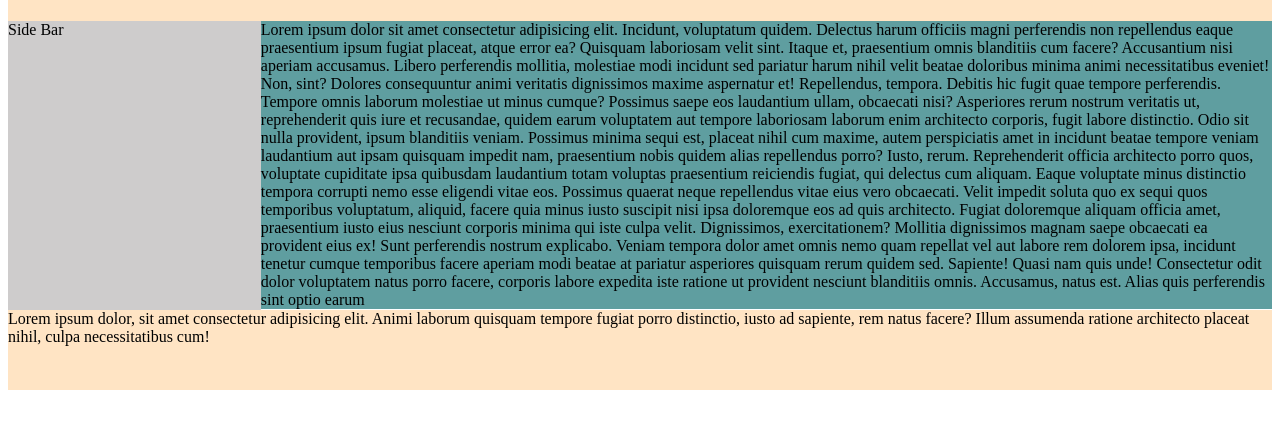
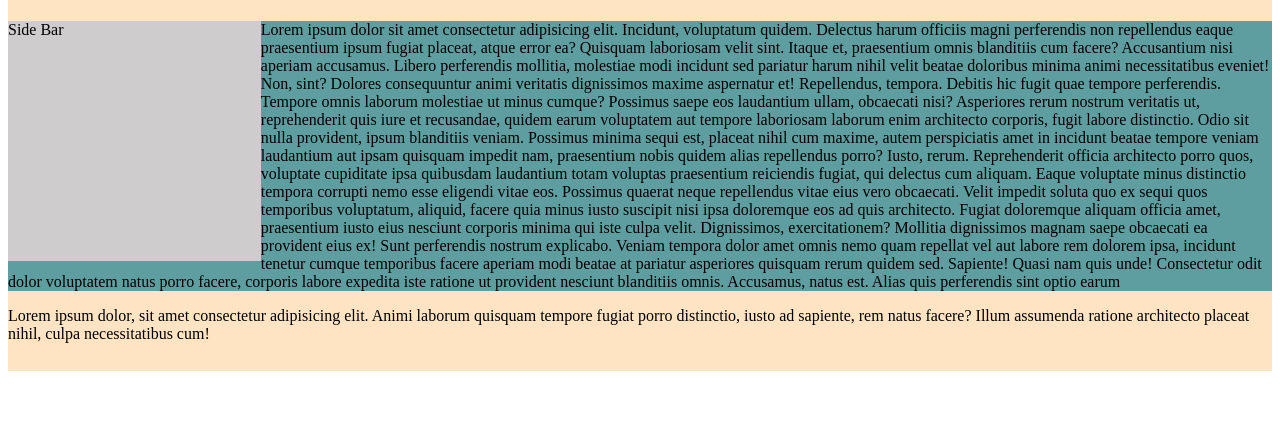
Before and after one commit to ZahraSanati/layout, a plain HTML site: page index.html in a window 1280 px wide. Shown: the part 117-546 px from the top of the page. Drawn offline with Linux system fonts and the light colour scheme.

Commit message:
footer change

```diff
--- a/index.html
+++ b/index.html
@@ -13,20 +13,17 @@ padding: 30px;
 aside {float: left;
   width: 20%;
   background-color: #cecccc;
-  height: 289px
+  height:240px
 }
 
 main {background-color: cadetblue;
 
 }
 
-
  footer {background: bisque;
 height: 80px;
 float: left;
 }
-
-
 
     </style>
 
@@ -55,8 +52,9 @@ Veniam tempora dolor amet omnis nemo quam repellat vel aut labore rem dolorem ip
 Quasi nam quis unde! Consectetur odit dolor voluptatem natus porro facere, corporis labore expedita iste ratione ut provident nesciunt blanditiis omnis. Accusamus, natus est. Alias quis perferendis sint optio earum
 </main>
  <footer>
-    Lorem ipsum dolor, sit amet consectetur adipisicing elit. Animi laborum quisquam tempore fugiat porro distinctio, iusto ad sapiente, rem natus facere? Illum assumenda ratione architecto placeat nihil, culpa necessitatibus cum!
- </footer>
+<p>Lorem ipsum dolor, sit amet consectetur adipisicing elit. Animi laborum quisquam tempore fugiat porro distinctio, iusto ad sapiente, rem natus facere? Illum assumenda ratione architecto placeat nihil, culpa necessitatibus cum!
+</p>
+</footer>
 
 
 </body>
```
